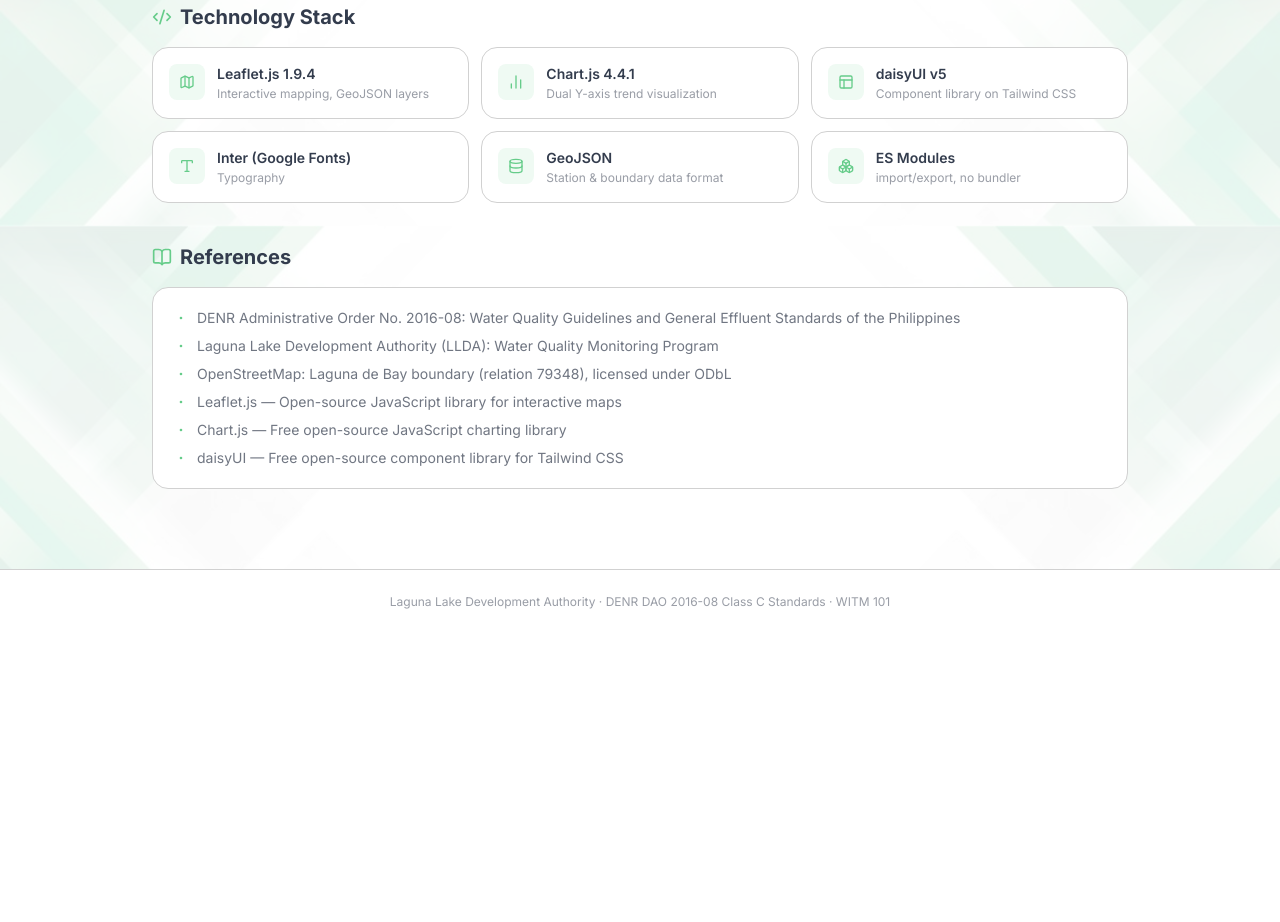
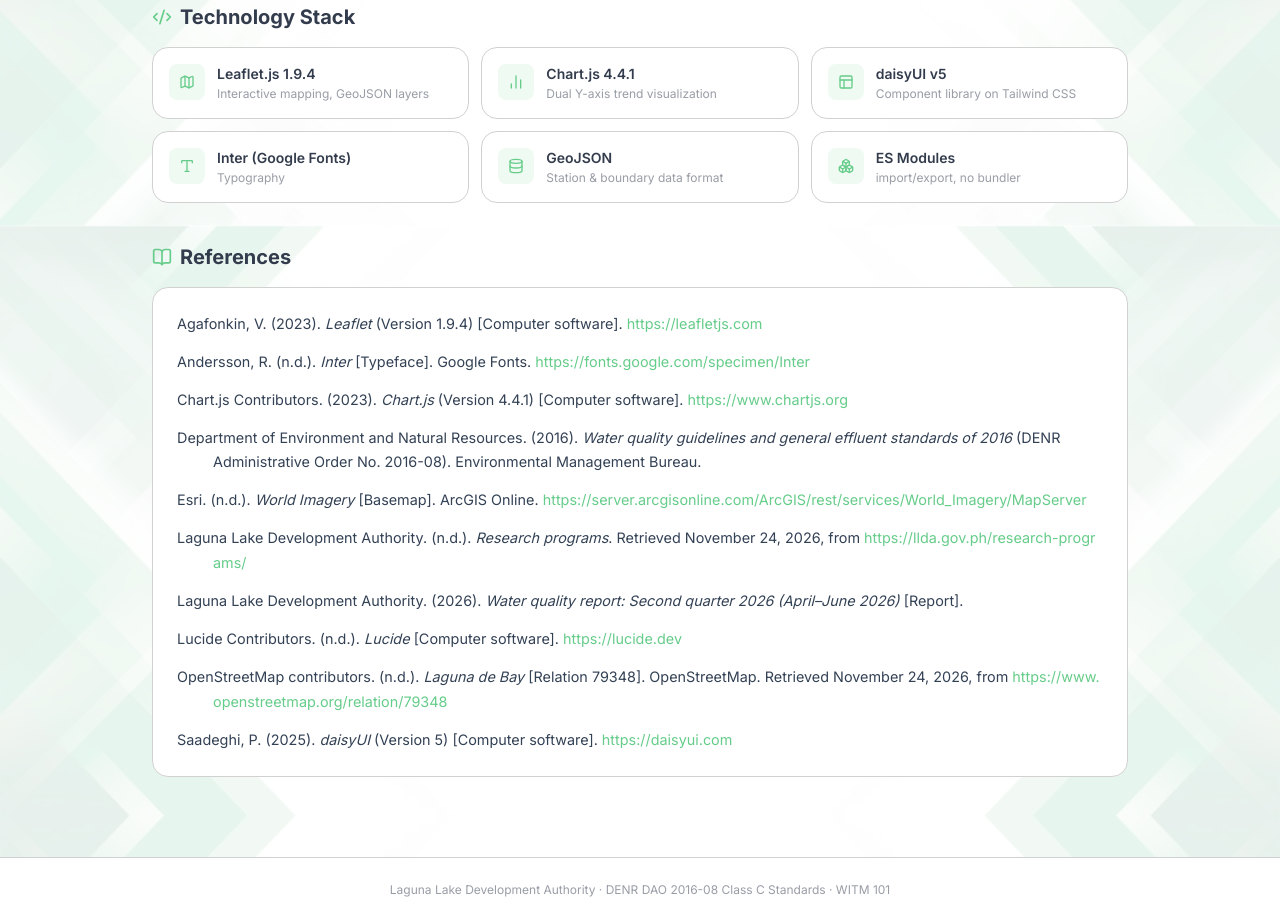
Before and after one commit to jerichoontalancpe/laguna-lake-monitoring, a plain HTML site: page about.html in a window 1280 px wide. Shown: the part 2556-3478 px from the top of the page. Before the commit the page ends 3190 px from the top, so only its background shows below. Drawn offline with nearby package versions, Linux system fonts and the light colour scheme.

Commit message:
Hero: remove boat1 photo, add shoreline and dusk photos; references in APA 7th edition

```diff
--- a/about.html
+++ b/about.html
@@ -316,38 +316,28 @@
       </div>
     </section>
 
-    <!-- References -->
+    <!-- References (APA 7th edition) -->
     <section class="mb-10">
       <h2 class="text-xl font-bold text-base-content mb-4 flex items-center gap-2">
         <i data-lucide="book-open" class="w-5 h-5 text-primary"></i>
         References
       </h2>
-      <div class="card bg-base-100 border border-base-300 p-5 space-y-2">
-          <div class="flex items-start gap-2 text-sm text-base-content/70">
-            <i data-lucide="dot" class="w-4 h-4 text-primary flex-shrink-0 mt-0.5"></i>
-            <span>DENR Administrative Order No. 2016-08: Water Quality Guidelines and General Effluent Standards of the Philippines</span>
-          </div>
-          <div class="flex items-start gap-2 text-sm text-base-content/70">
-            <i data-lucide="dot" class="w-4 h-4 text-primary flex-shrink-0 mt-0.5"></i>
-            <span>Laguna Lake Development Authority (LLDA): Water Quality Monitoring Program</span>
-          </div>
-          <div class="flex items-start gap-2 text-sm text-base-content/70">
-            <i data-lucide="dot" class="w-4 h-4 text-primary flex-shrink-0 mt-0.5"></i>
-            <span>OpenStreetMap: Laguna de Bay boundary (relation 79348), licensed under ODbL</span>
-          </div>
-          <div class="flex items-start gap-2 text-sm text-base-content/70">
-            <i data-lucide="dot" class="w-4 h-4 text-primary flex-shrink-0 mt-0.5"></i>
-            <span>Leaflet.js — Open-source JavaScript library for interactive maps</span>
-          </div>
-          <div class="flex items-start gap-2 text-sm text-base-content/70">
-            <i data-lucide="dot" class="w-4 h-4 text-primary flex-shrink-0 mt-0.5"></i>
-            <span>Chart.js — Free open-source JavaScript charting library</span>
-          </div>
-          <div class="flex items-start gap-2 text-sm text-base-content/70">
-            <i data-lucide="dot" class="w-4 h-4 text-primary flex-shrink-0 mt-0.5"></i>
-            <span>daisyUI — Free open-source component library for Tailwind CSS</span>
-          </div>
+      <div class="card bg-base-100 border border-base-300 p-6">
+          <p class="apa-ref">Agafonkin, V. (2023). <em>Leaflet</em> (Version 1.9.4) [Computer software]. <a href="https://leafletjs.com" target="_blank" rel="noopener" class="text-primary break-all hover:underline">https://leafletjs.com</a></p>
+          <p class="apa-ref">Andersson, R. (n.d.). <em>Inter</em> [Typeface]. Google Fonts. <a href="https://fonts.google.com/specimen/Inter" target="_blank" rel="noopener" class="text-primary break-all hover:underline">https://fonts.google.com/specimen/Inter</a></p>
+          <p class="apa-ref">Chart.js Contributors. (2023). <em>Chart.js</em> (Version 4.4.1) [Computer software]. <a href="https://www.chartjs.org" target="_blank" rel="noopener" class="text-primary break-all hover:underline">https://www.chartjs.org</a></p>
+          <p class="apa-ref">Department of Environment and Natural Resources. (2016). <em>Water quality guidelines and general effluent standards of 2016</em> (DENR Administrative Order No. 2016-08). Environmental Management Bureau.</p>
+          <p class="apa-ref">Esri. (n.d.). <em>World Imagery</em> [Basemap]. ArcGIS Online. <a href="https://server.arcgisonline.com/ArcGIS/rest/services/World_Imagery/MapServer" target="_blank" rel="noopener" class="text-primary break-all hover:underline">https://server.arcgisonline.com/ArcGIS/rest/services/World_Imagery/MapServer</a></p>
+          <p class="apa-ref">Laguna Lake Development Authority. (n.d.). <em>Research programs</em>. Retrieved November 24, 2026, from <a href="https://llda.gov.ph/research-programs/" target="_blank" rel="noopener" class="text-primary break-all hover:underline">https://llda.gov.ph/research-programs/</a></p>
+          <p class="apa-ref">Laguna Lake Development Authority. (2026). <em>Water quality report: Second quarter 2026 (April&ndash;June 2026)</em> [Report].</p>
+          <p class="apa-ref">Lucide Contributors. (n.d.). <em>Lucide</em> [Computer software]. <a href="https://lucide.dev" target="_blank" rel="noopener" class="text-primary break-all hover:underline">https://lucide.dev</a></p>
+          <p class="apa-ref">OpenStreetMap contributors. (n.d.). <em>Laguna de Bay</em> [Relation 79348]. OpenStreetMap. Retrieved November 24, 2026, from <a href="https://www.openstreetmap.org/relation/79348" target="_blank" rel="noopener" class="text-primary break-all hover:underline">https://www.openstreetmap.org/relation/79348</a></p>
+          <p class="apa-ref">Saadeghi, P. (2025). <em>daisyUI</em> (Version 5) [Computer software]. <a href="https://daisyui.com" target="_blank" rel="noopener" class="text-primary break-all hover:underline">https://daisyui.com</a></p>
       </div>
+      <style>
+        .apa-ref{padding-left:2.5em;text-indent:-2.5em;font-size:0.9rem;line-height:1.7;color:#334155;margin:0 0 0.85rem;}
+        .apa-ref:last-child{margin-bottom:0;}
+      </style>
     </section>
 
   </div>
```
Also changed, not shown: index.html (+6 -4 lines), assets/laguna-boat1.jpg (deleted), assets/laguna-dusk.webp (added), assets/laguna-shoreline.webp (added), 1 other file.
